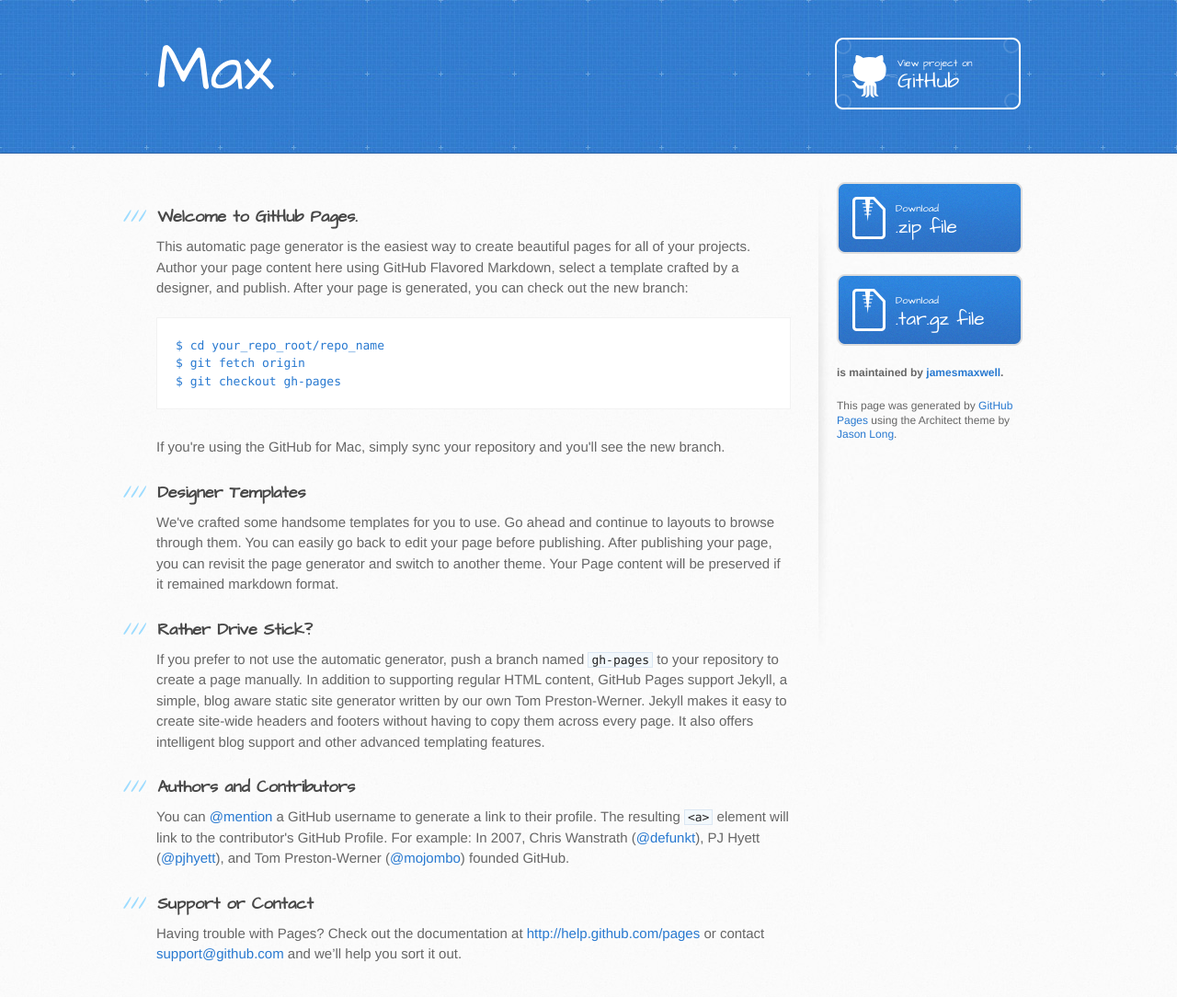
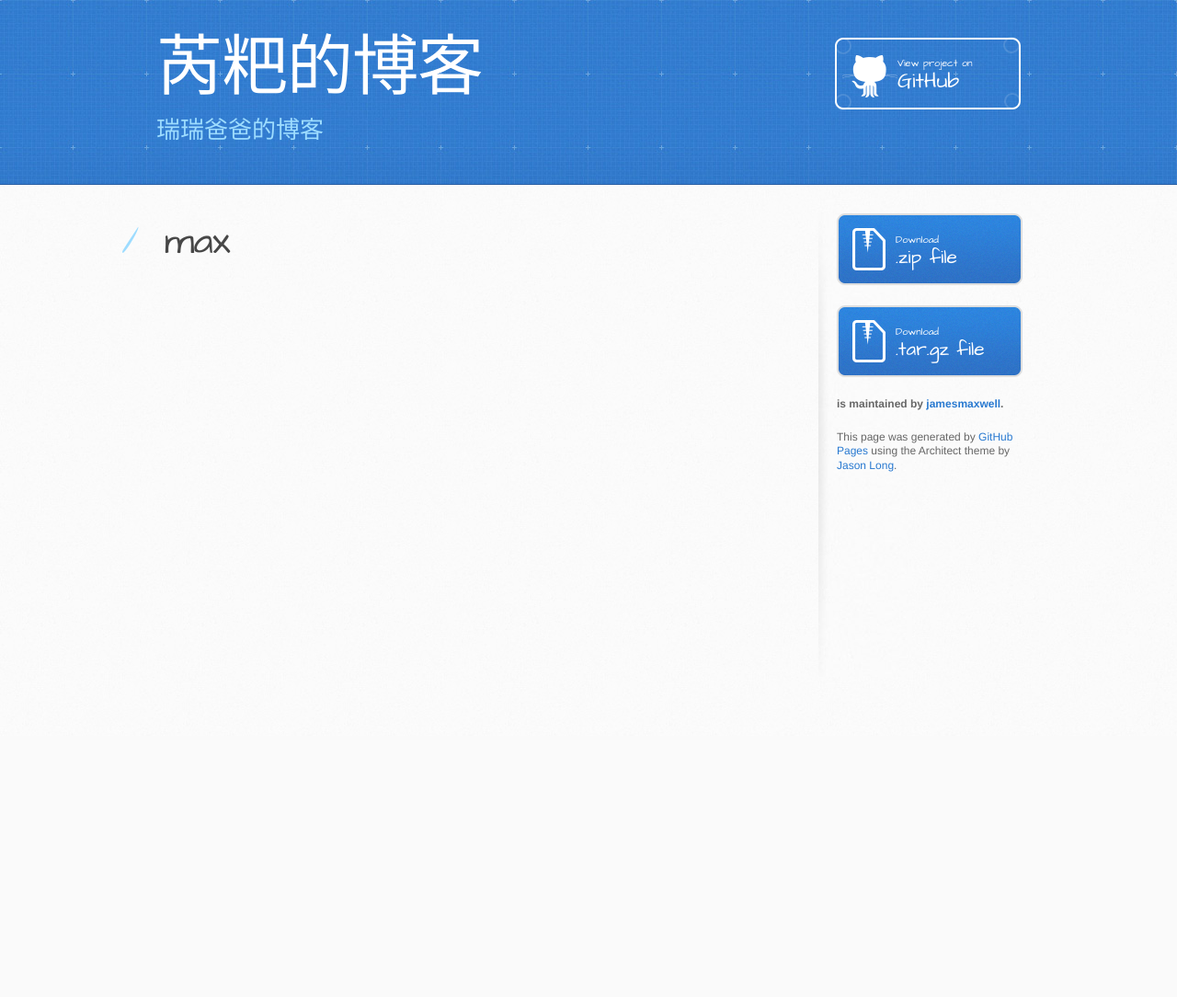
Before and after one commit to jamesmaxwell/max, a plain HTML site: page index.html in a window 1280 px wide. Shown: the whole page at 92% size. After the commit the page ends 800 px from the top, so only its background shows below. Drawn offline with Linux system fonts and the light colour scheme.

```diff
--- a/index.html
+++ b/index.html
@@ -13,14 +13,14 @@
     <script src="//html5shiv.googlecode.com/svn/trunk/html5.js"></script>
     <![endif]-->
 
-    <title>Max by jamesmaxwell</title>
+    <title>芮粑的博客 by jamesmaxwell</title>
   </head>
 
   <body>
     <header>
       <div class="inner">
-        <h1>Max</h1>
-        <h2></h2>
+        <h1>芮粑的博客</h1>
+        <h2>瑞瑞爸爸的博客</h2>
         <a href="https://github.com/jamesmaxwell/max" class="button"><small>View project on</small>GitHub</a>
       </div>
     </header>
@@ -28,37 +28,8 @@
     <div id="content-wrapper">
       <div class="inner clearfix">
         <section id="main-content">
-          <h3>
-<a name="welcome-to-github-pages" class="anchor" href="#welcome-to-github-pages"><span class="octicon octicon-link"></span></a>Welcome to GitHub Pages.</h3>
-
-<p>This automatic page generator is the easiest way to create beautiful pages for all of your projects. Author your page content here using GitHub Flavored Markdown, select a template crafted by a designer, and publish. After your page is generated, you can check out the new branch:</p>
-
-<pre><code>$ cd your_repo_root/repo_name
-$ git fetch origin
-$ git checkout gh-pages
-</code></pre>
-
-<p>If you're using the GitHub for Mac, simply sync your repository and you'll see the new branch.</p>
-
-<h3>
-<a name="designer-templates" class="anchor" href="#designer-templates"><span class="octicon octicon-link"></span></a>Designer Templates</h3>
-
-<p>We've crafted some handsome templates for you to use. Go ahead and continue to layouts to browse through them. You can easily go back to edit your page before publishing. After publishing your page, you can revisit the page generator and switch to another theme. Your Page content will be preserved if it remained markdown format.</p>
-
-<h3>
-<a name="rather-drive-stick" class="anchor" href="#rather-drive-stick"><span class="octicon octicon-link"></span></a>Rather Drive Stick?</h3>
-
-<p>If you prefer to not use the automatic generator, push a branch named <code>gh-pages</code> to your repository to create a page manually. In addition to supporting regular HTML content, GitHub Pages support Jekyll, a simple, blog aware static site generator written by our own Tom Preston-Werner. Jekyll makes it easy to create site-wide headers and footers without having to copy them across every page. It also offers intelligent blog support and other advanced templating features.</p>
-
-<h3>
-<a name="authors-and-contributors" class="anchor" href="#authors-and-contributors"><span class="octicon octicon-link"></span></a>Authors and Contributors</h3>
-
-<p>You can <a href="https://github.com/blog/821" class="user-mention">@mention</a> a GitHub username to generate a link to their profile. The resulting <code>&lt;a&gt;</code> element will link to the contributor's GitHub Profile. For example: In 2007, Chris Wanstrath (<a href="https://github.com/defunkt" class="user-mention">@defunkt</a>), PJ Hyett (<a href="https://github.com/pjhyett" class="user-mention">@pjhyett</a>), and Tom Preston-Werner (<a href="https://github.com/mojombo" class="user-mention">@mojombo</a>) founded GitHub.</p>
-
-<h3>
-<a name="support-or-contact" class="anchor" href="#support-or-contact"><span class="octicon octicon-link"></span></a>Support or Contact</h3>
-
-<p>Having trouble with Pages? Check out the documentation at <a href="http://help.github.com/pages">http://help.github.com/pages</a> or contact <a href="mailto:support@github.com">support@github.com</a> and we’ll help you sort it out.</p>
+          <h1>
+<a name="max" class="anchor" href="#max"><span class="octicon octicon-link"></span></a>max</h1>
         </section>
 
         <aside id="sidebar">
```
Also changed, not shown: params.json (+1 -1 lines).
